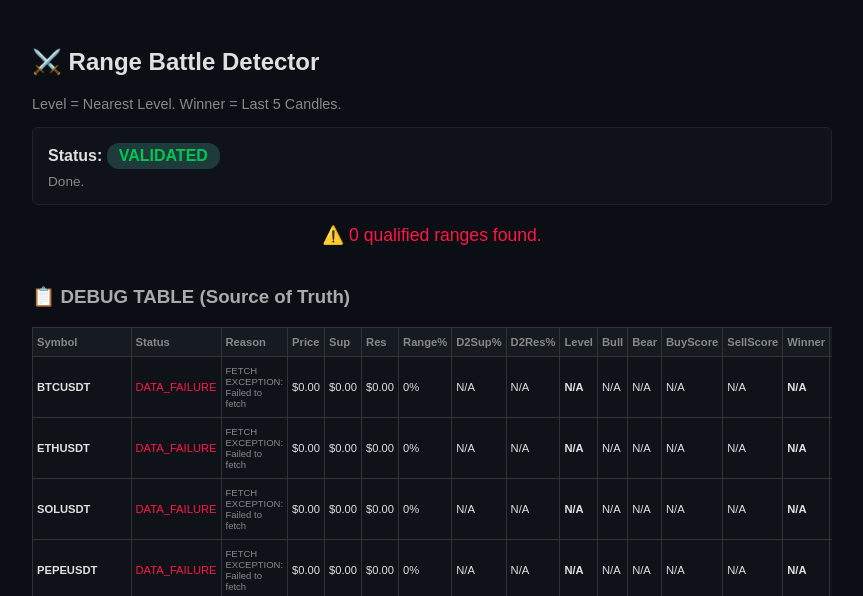
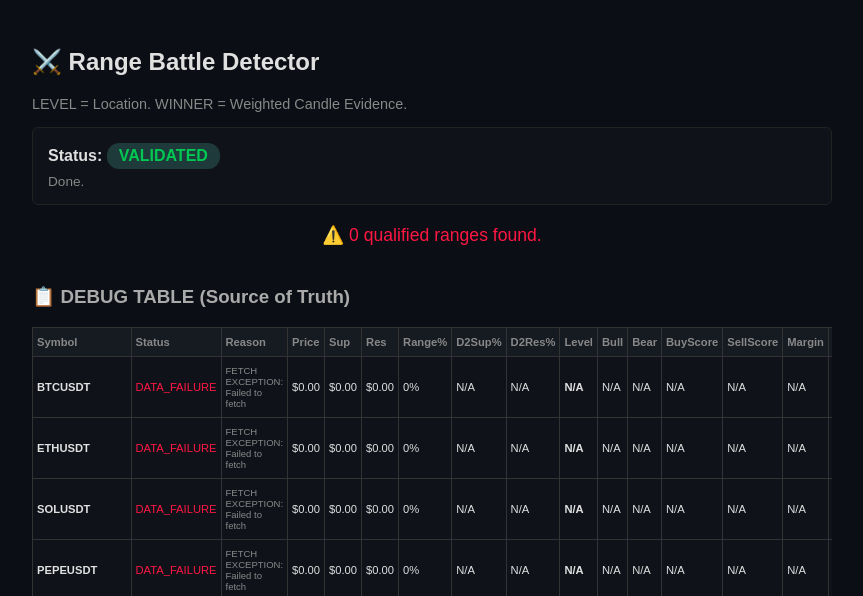
Before and after one commit to Jemomo123/About-to-break-range-detector-, a Flask app: page / in a window 1280 px wide. Shown: the top 596 px of the page, without its empty margins (208-1071 px from the left). Run offline with Flask 3, Linux system fonts and the light colour scheme.

Commit message:
Update range battle detector descriptions and logic

```diff
--- a/templates/index.html
+++ b/templates/index.html
@@ -43,7 +43,7 @@
 <body>
     <div class="container">
         <h2>⚔️ Range Battle Detector</h2>
-        <p style="color: #888; font-size: 0.9em;">Level = Nearest Level. Winner = Last 5 Candles.</p>
+        <p style="color: #888; font-size: 0.9em;">LEVEL = Location. WINNER = Weighted Candle Evidence.</p>
 
         <div id="status-header" style="border: 1px solid #222; padding: 15px; border-radius: 6px; background: #0f1219; margin: 15px 0;">
             <div><strong>Status:</strong> <span id="app-state" class="status-badge status-fetching">FETCHING</span></div>
@@ -60,8 +60,7 @@
         const SYMBOLS = ["BTCUSDT", "ETHUSDT", "SOLUSDT", "PEPEUSDT", "BONKUSDT", "SHIBUSDT", "USELESSUSDT", "SPACEUSDT", "MOVEUSDT", "ZECUSDT", "SPXUSDT", "PEOPLEUSDT", "PENGUUSDT", "FARTCOINUSDT", "LINEAUSDT", "MEMEUSDT", "PUMPUSDT", "AIXBTUSDT", "BRETTUSDT", "FOGOUSDT", "GOOGLUSDT", "FLOKIUSDT", "IWMUSDT", "MOODENGUSDT", "NEARUSDT"];
         const TF = "15m";
         const MIN_RANGE_THRESHOLD_PCT = 0.5;
-        // Remove LEVEL_PROXIMITY_PCT - we use pure comparison.
-        const WINNER_MARGIN = 0.5;
+        const WINNER_MARGIN_PCT = 20; // Winner must beat loser by 20%
 
         function updateState(state, msg) {
             document.getElementById('app-state').innerText = state;
@@ -126,50 +125,66 @@
             }
 
             // --- 3. LOCATION (WHERE is the battle?) ---
-            // STRICT CALCULATION: Compare distances and choose the closest valid level.
             const distToRes = ((resistance - current) / current) * 100;
             const distToSup = ((current - support) / current) * 100;
 
             let active_level = "MIDDLE";
-            let raw_nearest_dist = 0;
+            if (distToRes < distToSup) active_level = "RESISTANCE";
+            else if (distToSup < distToRes) active_level = "SUPPORT";
 
-            if (distToRes < distToSup) {
-                active_level = "RESISTANCE";
-                raw_nearest_dist = distToRes;
-            } else if (distToSup < distToRes) {
-                active_level = "SUPPORT";
-                raw_nearest_dist = distToSup;
-            } else {
-                active_level = "MIDDLE"; // Perfectly balanced in the middle
-            }
-
-            // --- 4. WINNER (WHO is winning? - Strictly from the last 5 candles) ---
-            let bullishCandles = 0, bearishCandles = 0;
-            let upwardMove = 0, downwardMove = 0;
+            // --- 4. WINNER (WHO is winning? - Strengthened Weighted Score) ---
+            let buyer_score = 0;
+            let seller_score = 0;
+            let bullishCandles = 0;
+            let bearishCandles = 0;
 
             const lookback = candles.slice(-5);
-            lookback.forEach((c, idx) => {
-                // Count direction
-                if (c.close > c.open) bullishCandles++;
-                else if (c.close < c.open) bearishCandles++;
+            const maxBody = Math.max(...lookback.map(c => Math.abs(c.close - c.open)));
 
-                // Measure progression
-                if (idx > 0) {
-                    const prevClose = lookback[idx-1].close;
-                    if (c.close > prevClose) upwardMove += (c.close - prevClose);
-                    else if (c.close < prevClose) downwardMove += (prevClose - c.close);
+            lookback.forEach(c => {
+                const body = Math.abs(c.close - c.open);
+                const upperWick = c.high - Math.max(c.close, c.open);
+                const lowerWick = Math.min(c.close, c.open) - c.low;
+
+                // 1. Direction and Body Mass Score
+                if (c.close > c.open) {
+                    bullishCandles++;
+                    buyer_score += (body / maxBody) * 10; // Weighted by size
+                } else if (c.close < c.open) {
+                    bearishCandles++;
+                    seller_score += (body / maxBody) * 10;
+                }
+
+                // 2. Rejection / Pressure Logic based on Active Level
+                if (active_level === "RESISTANCE") {
+                    // If price presses near Resistance, Sellers win if rejected. Buyers win if held.
+                    if (c.high >= resistance - (range * 0.05)) { // Touched Resistance zone
+                        if (upperWick > body) seller_score += 3; // Strong Sellers (Long wick)
+                        else if (c.close > resistance) buyer_score += 5; // Strong Buyers (Close above)
+                        else seller_score += 1; // Weak Sellers
+                    }
+                } else if (active_level === "SUPPORT") {
+                    // If price presses near Support, Buyers win if bounced. Sellers win if broken.
+                    if (c.low <= support + (range * 0.05)) { // Touched Support zone
+                        if (lowerWick > body) buyer_score += 3; // Strong Buyers (Long lower wick)
+                        else if (c.close < support) seller_score += 5; // Strong Sellers (Close below)
+                        else buyer_score += 1; // Weak Buyers
+                    }
                 }
             });
 
-            // Calculate independent scores
-            let buyer_score = (bullishCandles * 2) + (upwardMove > 0 ? (upwardMove / current * 100) : 0);
-            let seller_score = (bearishCandles * 2) + (downwardMove > 0 ? (downwardMove / current * 100) : 0);
+            // 3. Determine winner with strict margin
+            let winner = "NO CLEAR WINNER";
+            let margin = 0;
+            if (buyer_score > seller_score) {
+                margin = ((buyer_score - seller_score) / ((buyer_score + seller_score) / 2)) * 100;
+                if (margin >= WINNER_MARGIN_PCT) winner = "BUYERS";
+            } else if (seller_score > buyer_score) {
+                margin = ((seller_score - buyer_score) / ((buyer_score + seller_score) / 2)) * 100;
+                if (margin >= WINNER_MARGIN_PCT) winner = "SELLERS";
+            }
 
-            let winner = "NO CLEAR WINNER";
-            if (buyer_score > seller_score * (1 + WINNER_MARGIN)) winner = "BUYERS";
-            else if (seller_score > buyer_score * (1 + WINNER_MARGIN)) winner = "SELLERS";
-
-            // --- 5. THE SETUP (Combination of independent Location + Winner) ---
+            // --- 5. THE SETUP ---
             let setup = "NO CLEAR SETUP";
             if (active_level === "RESISTANCE" && winner === "BUYERS") setup = "BREAKOUT POTENTIAL";
             else if (active_level === "RESISTANCE" && winner === "SELLERS") setup = "REJECTION POTENTIAL";
@@ -183,7 +198,8 @@
                 rangeWidthPct: rangeWidthPct.toFixed(3),
                 active_level, winner, setup,
                 bullishCandles, bearishCandles,
-                buyer_score: buyer_score.toFixed(1), seller_score: seller_score.toFixed(1)
+                buyer_score: buyer_score.toFixed(1), seller_score: seller_score.toFixed(1),
+                margin: margin.toFixed(0) // Winner Margin %
             };
         }
 
@@ -220,6 +236,7 @@
                     <td>${isDataFail ? 'N/A' : d.bearishCandles}</td>
                     <td>${isDataFail ? 'N/A' : d.buyer_score}</td>
                     <td>${isDataFail ? 'N/A' : d.seller_score}</td>
+                    <td>${isDataFail ? 'N/A' : d.margin + '%'}</td>
                     <td><strong>${isDataFail ? 'N/A' : d.winner}</strong></td>
                     <td><strong>${isDataFail ? 'N/A' : d.setup}</strong></td>
                 </tr>`;
@@ -227,7 +244,7 @@
 
             document.getElementById('debug-root').innerHTML = `
                 <table class="raw-table">
-                    <tr><th>Symbol</th><th>Status</th><th>Reason</th><th>Price</th><th>Sup</th><th>Res</th><th>Range%</th><th>D2Sup%</th><th>D2Res%</th><th>Level</th><th>Bull</th><th>Bear</th><th>BuyScore</th><th>SellScore</th><th>Winner</th><th>Setup</th></tr>
+                    <tr><th>Symbol</th><th>Status</th><th>Reason</th><th>Price</th><th>Sup</th><th>Res</th><th>Range%</th><th>D2Sup%</th><th>D2Res%</th><th>Level</th><th>Bull</th><th>Bear</th><th>BuyScore</th><th>SellScore</th><th>Margin</th><th>Winner</th><th>Setup</th></tr>
                     ${debugRows}
                 </table>`;
 
@@ -267,7 +284,7 @@
                         <div class="setup-tag ${setupClass}">${d.setup}</div>
                     </div>
                     <div style="margin-top:10px; font-size:0.85em; color:#888;">
-                        <u>EVIDENCE (Last 5 candles):</u> Bull: ${d.bullishCandles}, Bear: ${d.bearishCandles}. Score: ${d.buyer_score} / ${d.seller_score}
+                        <u>EVIDENCE (Weighted Last 5):</u> Bull: ${d.bullishCandles} | Bear: ${d.bearishCandles}. <br>Score: ${d.buyer_score} / ${d.seller_score} (Margin: ${d.margin}%)
                     </div>
                 </div>`;
             });
```
